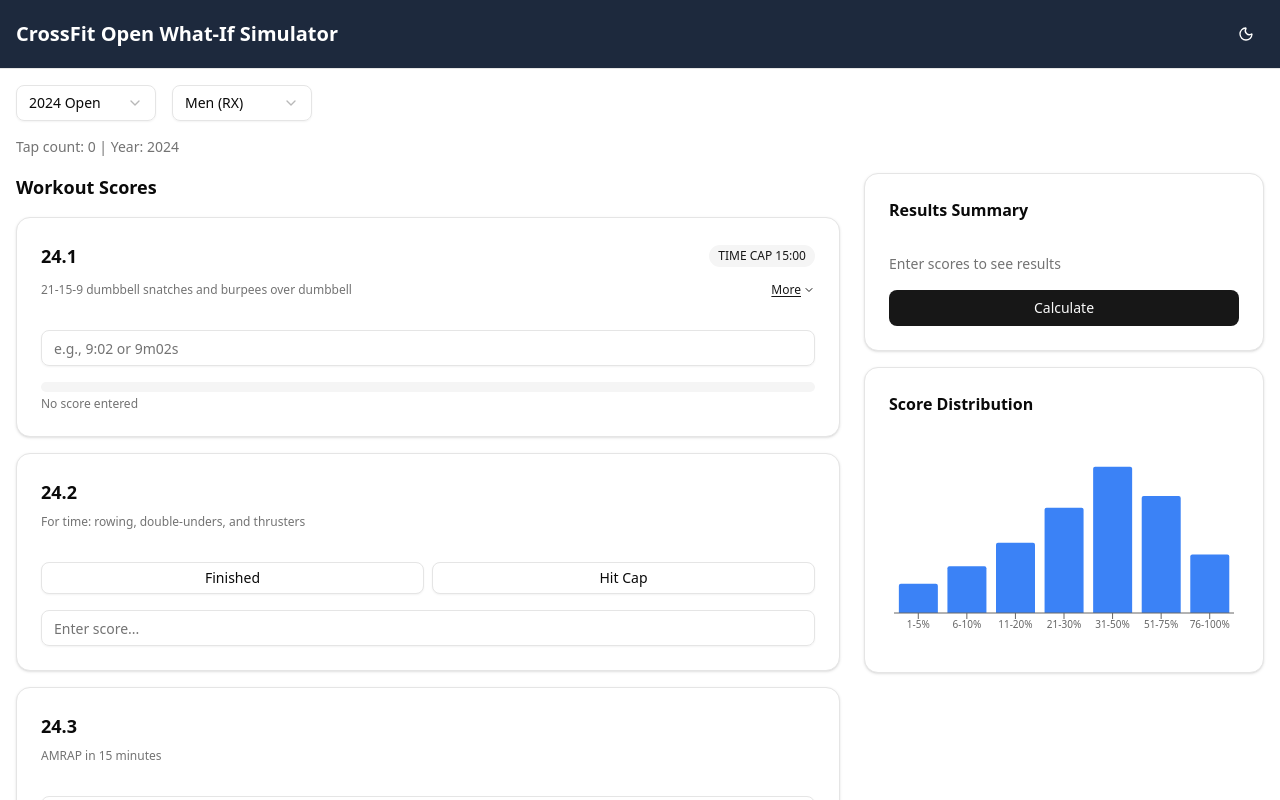
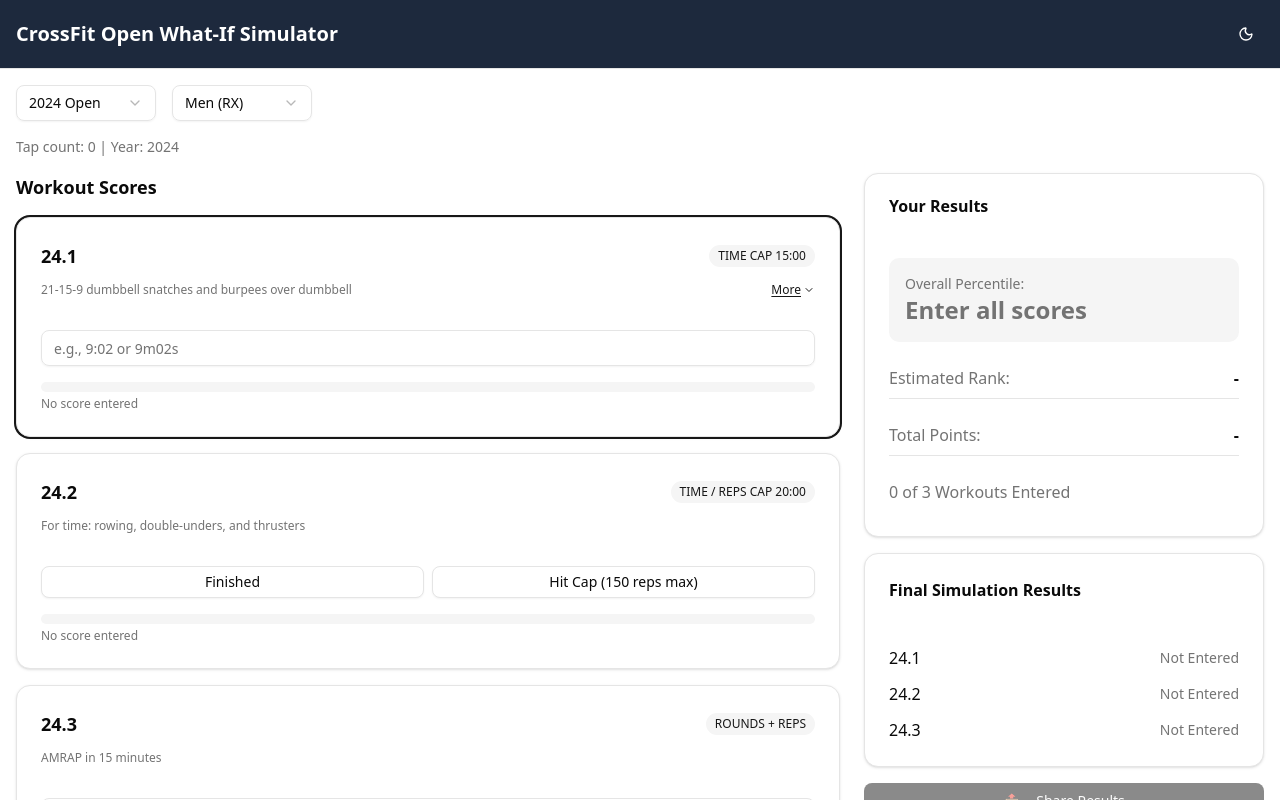
Before and after one commit to nateallen/crossfit-open, a Next.js app: page /test-minimal in a window 1280 px wide. Shown: the top 800 px of the page. Built offline with nearby package versions, Linux system fonts and the light colour scheme.

Commit message:
Use actual ResultsPanel, DistributionChart, and workout loop

```diff
--- a/src/app/test-minimal/page.tsx
+++ b/src/app/test-minimal/page.tsx
@@ -1,9 +1,6 @@
 "use client";
 
-import { useState } from "react";
-import { ChevronDown } from "lucide-react";
-import { Button } from "@/components/ui/button";
-import { Input } from "@/components/ui/input";
+import { useState, useEffect } from "react";
 import {
   Select,
   SelectContent,
@@ -11,23 +8,11 @@
   SelectTrigger,
   SelectValue,
 } from "@/components/ui/select";
-import { Card, CardContent, CardHeader, CardTitle } from "@/components/ui/card";
-import {
-  Collapsible,
-  CollapsibleContent,
-  CollapsibleTrigger,
-} from "@/components/ui/collapsible";
-import {
-  BarChart,
-  Bar,
-  XAxis,
-  YAxis,
-  ResponsiveContainer,
-  Cell,
-} from "recharts";
 import { Header } from "@/components/Header";
 import { WorkoutCard } from "@/components/simulator/WorkoutCard";
-import type { WorkoutMetadata, ParsedScore } from "@/types";
+import { DistributionChart } from "@/components/simulator/DistributionChart";
+import { ResultsPanel } from "@/components/simulator/ResultsPanel";
+import type { WorkoutMetadata, ParsedScore, UserScore } from "@/types";
 
 // Progressively add components to find what breaks touch
 
@@ -42,28 +27,71 @@
   timeCapSeconds: 900,
 };
 
-// Sample chart data
-const chartData = [
-  { name: "1-5%", value: 500 },
-  { name: "6-10%", value: 800 },
-  { name: "11-20%", value: 1200 },
-  { name: "21-30%", value: 1800 },
-  { name: "31-50%", value: 2500 },
-  { name: "51-75%", value: 2000 },
-  { name: "76-100%", value: 1000 },
+// Multiple workouts like simulator
+const workouts: WorkoutMetadata[] = [
+  sampleWorkout,
+  {
+    ordinal: 2,
+    name: "24.2",
+    description: "For time: rowing, double-unders, and thrusters",
+    scoreType: "time",
+    sortDirection: "asc",
+    timeCapSeconds: 1200,
+    cappedScoreType: "reps",
+    totalReps: 150,
+  },
+  {
+    ordinal: 3,
+    name: "24.3",
+    description: "AMRAP in 15 minutes",
+    scoreType: "rounds_reps",
+    sortDirection: "desc",
+    repsPerRound: 30,
+  },
 ];
 
 export default function TestMinimalPage() {
   const [count, setCount] = useState(0);
-  const [text, setText] = useState("");
-  const [year, setYear] = useState("2024");
-  const [isOpen, setIsOpen] = useState(false);
-  const [workoutValue, setWorkoutValue] = useState("");
-  const [isWorkoutActive, setIsWorkoutActive] = useState(false);
+  const [year, setYear] = useState(2024);
+  const [scores, setScores] = useState<Record<number, UserScore>>({});
+  const [activeWorkout, setActiveWorkout] = useState<number | null>(1);
+  const [percentileBuckets, setPercentileBuckets] = useState<Record<number, Array<{
+    percentile: number;
+    lowerBound: number;
+    upperBound: number;
+    athleteCount: number | null;
+  }>>>({});
 
-  const handleWorkoutChange = (value: string, parsed: ParsedScore | null) => {
-    setWorkoutValue(value);
+  // Mimic the simulator's useEffect that fetches data
+  useEffect(() => {
+    // Simulate API fetch delay
+    const timer = setTimeout(() => {
+      setPercentileBuckets({
+        1: Array.from({ length: 100 }, (_, i) => ({
+          percentile: i + 1,
+          lowerBound: i * 10,
+          upperBound: (i + 1) * 10,
+          athleteCount: 50000,
+        })),
+      });
+    }, 100);
+    return () => clearTimeout(timer);
+  }, [year]);
+
+  const handleScoreChange = (ordinal: number, value: string, parsed: ParsedScore | null) => {
+    setScores((prev) => ({
+      ...prev,
+      [ordinal]: {
+        input: value,
+        parsed,
+        percentile: null,
+        estimatedRank: null,
+      },
+    }));
   };
+
+  const activeWorkoutData = workouts.find((w) => w.ordinal === activeWorkout);
+  const activeScore = activeWorkout ? scores[activeWorkout] : null;
 
   return (
     <div className="min-h-screen bg-background">
@@ -72,7 +100,7 @@
 
       {/* Year/Division Selectors - same as simulator */}
       <div className="container mx-auto px-4 py-4 flex gap-4">
-        <Select value={year} onValueChange={setYear}>
+        <Select value={String(year)} onValueChange={(val) => setYear(parseInt(val, 10))}>
           <SelectTrigger className="w-[140px]">
             <SelectValue placeholder="Select year" />
           </SelectTrigger>
@@ -83,13 +111,13 @@
           </SelectContent>
         </Select>
 
-        <Select value={year} onValueChange={setYear}>
+        <Select value="1" onValueChange={() => {}}>
           <SelectTrigger className="w-[140px]">
             <SelectValue placeholder="Division" />
           </SelectTrigger>
           <SelectContent>
-            <SelectItem value="2024">Men (RX)</SelectItem>
-            <SelectItem value="2023">Women (RX)</SelectItem>
+            <SelectItem value="1">Men (RX)</SelectItem>
+            <SelectItem value="2">Women (RX)</SelectItem>
           </SelectContent>
         </Select>
       </div>
@@ -101,103 +129,52 @@
         </p>
 
         <div className="grid grid-cols-1 lg:grid-cols-3 gap-6">
-          {/* Left Column - matches simulator WorkoutCards area */}
+          {/* Left Column - WorkoutCards rendered in a loop like simulator */}
           <div className="lg:col-span-2 space-y-4">
             <h2 className="text-lg font-semibold">Workout Scores</h2>
 
-            {/* ACTUAL WorkoutCard component from simulator */}
-            <WorkoutCard
-              workout={sampleWorkout}
-              value={workoutValue}
-              onChange={handleWorkoutChange}
-              percentile={null}
-              estimatedRank={null}
-              totalAthletes={null}
-              isActive={isWorkoutActive}
-              onFocus={() => setIsWorkoutActive(true)}
+            {workouts.map((workout) => {
+              const score = scores[workout.ordinal] || {
+                input: "",
+                parsed: null,
+                percentile: null,
+                estimatedRank: null,
+              };
+
+              return (
+                <WorkoutCard
+                  key={workout.ordinal}
+                  workout={workout}
+                  value={score.input}
+                  onChange={(value, parsed) =>
+                    handleScoreChange(workout.ordinal, value, parsed)
+                  }
+                  percentile={score.percentile}
+                  estimatedRank={score.estimatedRank}
+                  totalAthletes={50000}
+                  isActive={activeWorkout === workout.ordinal}
+                  onFocus={() => setActiveWorkout(workout.ordinal)}
+                />
+              );
+            })}
+          </div>
+
+          {/* Right Column - Actual ResultsPanel + DistributionChart */}
+          <div className="space-y-4">
+            <ResultsPanel
+              year={year}
+              workouts={workouts}
+              scores={scores}
+              totalAthletes={50000}
             />
 
-            {/* Card 2 */}
-            <Card>
-              <CardHeader className="pb-2">
-                <CardTitle className="text-lg font-semibold">24.2</CardTitle>
-                <p className="text-xs text-muted-foreground">
-                  For time: rowing, double-unders, and thrusters
-                </p>
-              </CardHeader>
-              <CardContent className="space-y-4">
-                <div className="flex gap-2">
-                  <Button
-                    size="sm"
-                    variant="outline"
-                    onClick={() => setCount(c => c + 1)}
-                    className="flex-1"
-                  >
-                    Finished
-                  </Button>
-                  <Button
-                    size="sm"
-                    variant="outline"
-                    onClick={() => setCount(c => c + 1)}
-                    className="flex-1"
-                  >
-                    Hit Cap
-                  </Button>
-                </div>
-                <Input placeholder="Enter score..." />
-              </CardContent>
-            </Card>
-
-            {/* Card 3 */}
-            <Card>
-              <CardHeader className="pb-2">
-                <CardTitle className="text-lg font-semibold">24.3</CardTitle>
-                <p className="text-xs text-muted-foreground">
-                  AMRAP in 15 minutes
-                </p>
-              </CardHeader>
-              <CardContent className="space-y-4">
-                <Input placeholder="e.g., 7+12" />
-              </CardContent>
-            </Card>
-          </div>
-
-          {/* Right Column - matches simulator ResultsPanel + Chart */}
-          <div className="space-y-4">
-            {/* Results Panel placeholder */}
-            <Card>
-              <CardHeader>
-                <CardTitle className="text-base">Results Summary</CardTitle>
-              </CardHeader>
-              <CardContent>
-                <p className="text-sm text-muted-foreground">Enter scores to see results</p>
-                <Button className="w-full mt-4" onClick={() => setCount(c => c + 1)}>
-                  Calculate
-                </Button>
-              </CardContent>
-            </Card>
-
-            {/* Distribution Chart */}
-            <Card>
-              <CardHeader className="pb-2">
-                <CardTitle className="text-base">Score Distribution</CardTitle>
-              </CardHeader>
-              <CardContent>
-                <div className="h-48">
-                  <ResponsiveContainer width="100%" height="100%">
-                    <BarChart data={chartData}>
-                      <XAxis dataKey="name" tick={{ fontSize: 10 }} />
-                      <YAxis hide />
-                      <Bar dataKey="value" radius={[2, 2, 0, 0]}>
-                        {chartData.map((_, index) => (
-                          <Cell key={`cell-${index}`} fill="#3b82f6" />
-                        ))}
-                      </Bar>
-                    </BarChart>
-                  </ResponsiveContainer>
-                </div>
-              </CardContent>
-            </Card>
+            <DistributionChart
+              workout={activeWorkoutData || null}
+              userScore={activeScore?.parsed?.scorePrimaryRaw || null}
+              percentileBuckets={
+                activeWorkout ? percentileBuckets[activeWorkout] || null : null
+              }
+            />
           </div>
         </div>
       </main>
```
